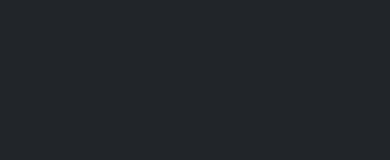
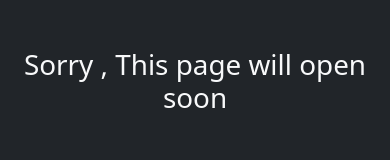
Before and after one commit to Asharkhan468/Phone-App, a plain HTML site: page cart.html in a window 390 px wide. Drawn offline with nearby package versions, Linux system fonts and the light colour scheme.

Commit message:
Phone App

```diff
--- a/cart.html
+++ b/cart.html
@@ -12,6 +12,8 @@
 
    <div id="div" class="text-light"></div>
 
+   <h1 class="text-light text-center mt-5">Sorry , This page will open soon</h1>
+
 
    <script src="cart.js"></script>
    <script src="https://cdn.jsdelivr.net/npm/bootstrap@5.0.2/dist/js/bootstrap.bundle.min.js" integrity="sha384-MrcW6ZMFYlzcLA8Nl+NtUVF0sA7MsXsP1UyJoMp4YLEuNSfAP+JcXn/tWtIaxVXM" crossorigin="anonymous"></script>
```
